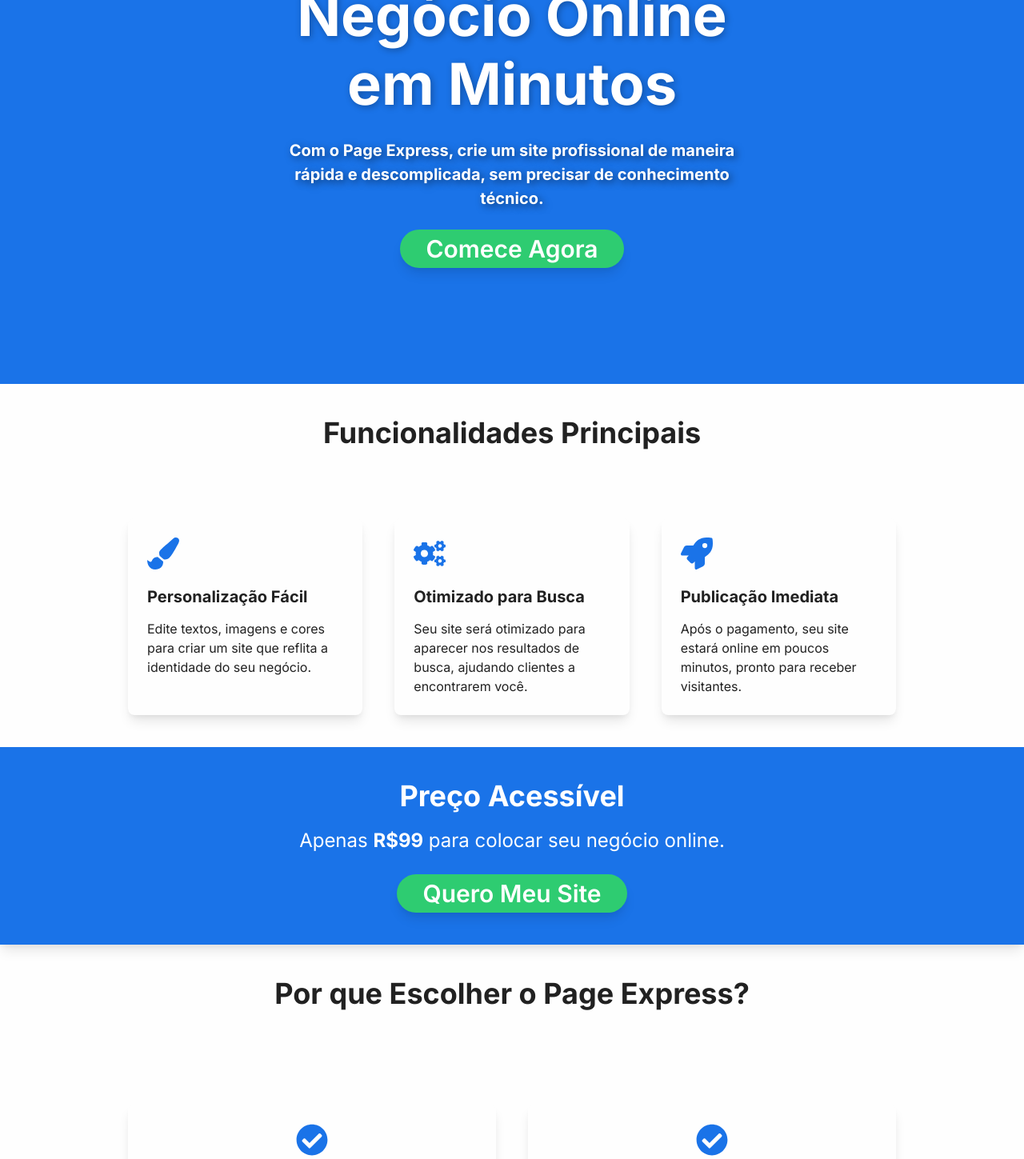
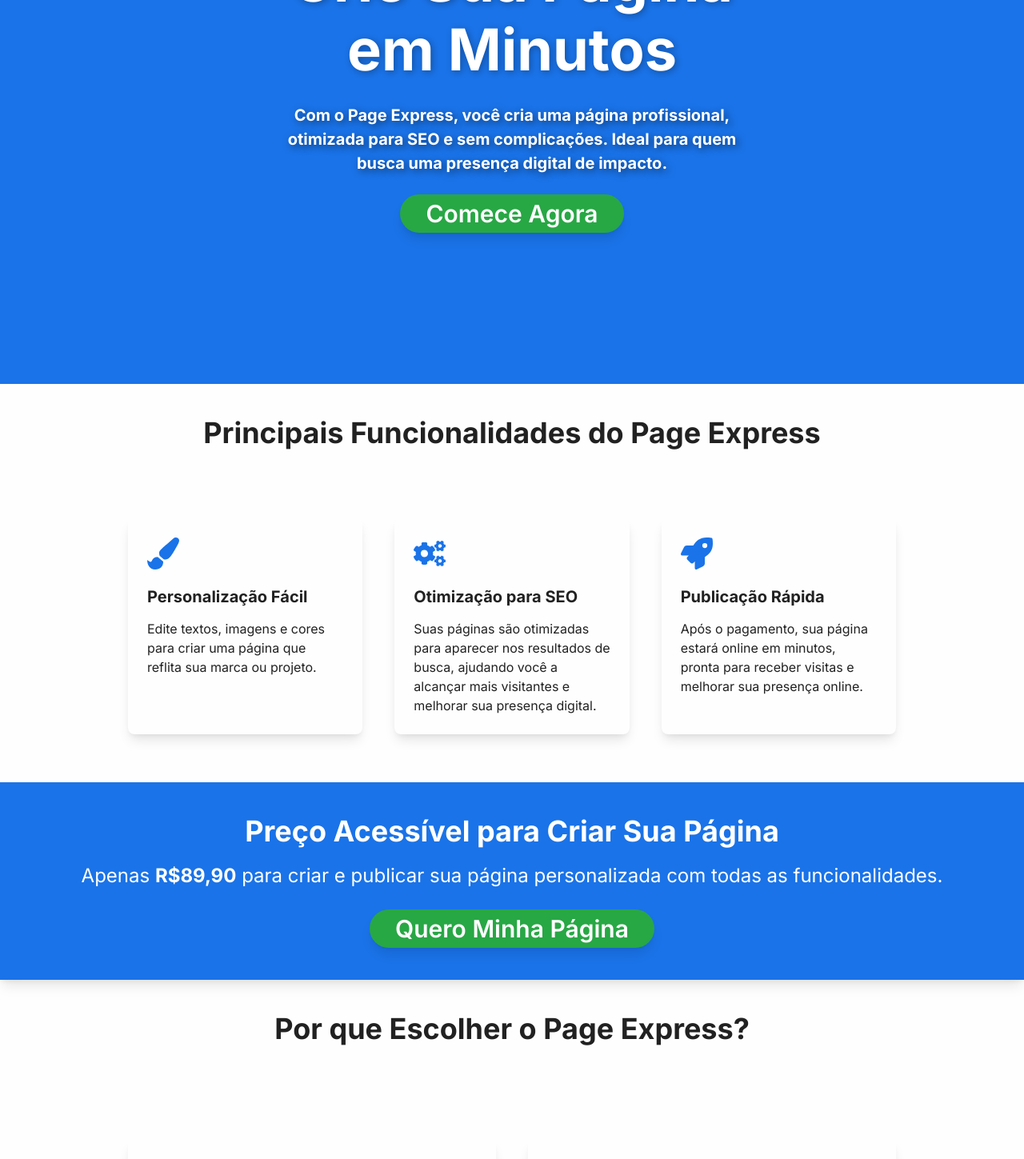
Before and after one commit to joaoantoniocoelho/landing-labs-ui, a Next.js app: page / in a window 1280 px wide. Shown: the part 320-1769 px from the top of the page at 80% size. Built offline with nearby package versions, Linux system fonts and the light colour scheme.

Commit message:
PE-6: SEO improvements and favicon

```diff
--- a/pages/index.js
+++ b/pages/index.js
@@ -22,11 +22,38 @@
     DrawerCloseButton,
     useBreakpointValue,
     useDisclosure,
+    keyframes,
 } from '@chakra-ui/react';
-import { FaCogs, FaPaintBrush, FaRocket, FaCheckCircle, FaHome, FaTag, FaInfoCircle, FaQuestionCircle } from 'react-icons/fa'; // Ícones atualizados
+import {
+    FaCogs,
+    FaPaintBrush,
+    FaRocket,
+    FaHome,
+    FaTag,
+    FaInfoCircle,
+    FaQuestionCircle,
+    FaWallet,
+    FaHandsHelping
+} from 'react-icons/fa';
 import { HamburgerIcon } from '@chakra-ui/icons';
 import Head from 'next/head';
 import { useRouter } from 'next/router';
+
+// Keyframes for animations
+const fadeIn = keyframes`
+    from { opacity: 0; }
+    to { opacity: 1; }
+  `;
+
+const slideIn = keyframes`
+    from { transform: translateY(20px); opacity: 0; }
+    to { transform: translateY(0); opacity: 1; }
+  `;
+
+const bounceIcon = keyframes`
+    0%, 100% { transform: translateY(0); }
+    50% { transform: translateY(-5px); }
+  `;
 
 export default function Home() {
     const router = useRouter();
@@ -36,22 +63,15 @@
     return (
         <>
             <Head>
-                <title>Page Express - Crie Seu Site em Minutos</title>
+                <title>Page Express - Crie Páginas Personalizadas e Otimizadas para SEO</title>
                 <meta
                     name="description"
-                    content="Com o Page Express, você cria um site profissional para o seu negócio de forma rápida e fácil, sem precisar de conhecimento técnico."
+                    content="Com o Page Express, você cria páginas personalizadas, profissionais e otimizadas para SEO, ideais para negócios, freelancers e qualquer um que deseja uma presença digital forte."
                 />
                 <meta
                     name="keywords"
-                    content="criação de sites, site profissional, presença online, pequenos negócios, site fácil"
+                    content="criação de páginas, páginas personalizadas, landing pages, site profissional, presença digital, SEO, pequenos negócios, criar páginas, soluções digitais"
                 />
-                <meta property="og:title" content="Page Express - Crie Seu Site em Minutos" />
-                <meta
-                    property="og:description"
-                    content="Com o Page Express, você cria um site profissional para o seu negócio de forma rápida e fácil, sem precisar de conhecimento técnico."
-                />
-                <meta property="og:url" content="https://page-express-ui.vercel.app/" />
-                <meta property="og:image" content="/og-image.png" />
             </Head>
 
             {/* Navigation Header */}
@@ -78,7 +98,6 @@
 
                         {isMobile ? (
                             <>
-                                {/* Botão Hamburger para abrir o Drawer */}
                                 <IconButton
                                     icon={<HamburgerIcon />}
                                     aria-label="Open Menu"
@@ -96,31 +115,51 @@
                                                 <VStack spacing={6} align="flex-start">
                                                     <HStack as="nav" spacing={4} onClick={onClose}>
                                                         <Icon as={FaHome} boxSize={5} />
-                                                        <Link href="#inicio" color="text.secondary" _hover={{ color: 'brand.secondary' }}>
+                                                        <Link
+                                                            href="#inicio"
+                                                            color="text.secondary"
+                                                            _hover={{ color: 'brand.secondary' }}
+                                                        >
                                 Início
                                                         </Link>
                                                     </HStack>
                                                     <HStack as="nav" spacing={4} onClick={onClose}>
                                                         <Icon as={FaPaintBrush} boxSize={5} />
-                                                        <Link href="#funcionalidades" color="text.secondary" _hover={{ color: 'brand.secondary' }}>
+                                                        <Link
+                                                            href="#funcionalidades"
+                                                            color="text.secondary"
+                                                            _hover={{ color: 'brand.secondary' }}
+                                                        >
                                 Funcionalidades
                                                         </Link>
                                                     </HStack>
                                                     <HStack as="nav" spacing={4} onClick={onClose}>
                                                         <Icon as={FaTag} boxSize={5} />
-                                                        <Link href="#preco" color="text.secondary" _hover={{ color: 'brand.secondary' }}>
+                                                        <Link
+                                                            href="#preco"
+                                                            color="text.secondary"
+                                                            _hover={{ color: 'brand.secondary' }}
+                                                        >
                                 Preço
                                                         </Link>
                                                     </HStack>
                                                     <HStack as="nav" spacing={4} onClick={onClose}>
                                                         <Icon as={FaInfoCircle} boxSize={5} />
-                                                        <Link href="#beneficios" color="text.secondary" _hover={{ color: 'brand.secondary' }}>
+                                                        <Link
+                                                            href="#beneficios"
+                                                            color="text.secondary"
+                                                            _hover={{ color: 'brand.secondary' }}
+                                                        >
                                 Benefícios
                                                         </Link>
                                                     </HStack>
                                                     <HStack as="nav" spacing={4} onClick={onClose}>
                                                         <Icon as={FaQuestionCircle} boxSize={5} />
-                                                        <Link href="#faq" color="text.secondary" _hover={{ color: 'brand.secondary' }}>
+                                                        <Link
+                                                            href="#faq"
+                                                            color="text.secondary"
+                                                            _hover={{ color: 'brand.secondary' }}
+                                                        >
                                 FAQ
                                                         </Link>
                                                     </HStack>
@@ -182,6 +221,7 @@
                 justifyContent="center"
                 bg="brand.primary"
                 pt={16}
+                animation={`${fadeIn} 1s ease-in-out`}
             >
                 <VStack
                     spacing={6}
@@ -193,8 +233,9 @@
                         as="h1"
                         fontSize={{ base: '4xl', md: '6xl', lg: '7xl' }}
                         textShadow="2px 2px 8px rgba(0, 0, 0, 0.3)"
+                        animation={`${slideIn} 1s ease-in-out`}
                     >
-              Coloque Seu Negócio Online em Minutos
+              Crie Sua Página em Minutos
                     </Heading>
                     <Text
                         fontSize="xl"
@@ -202,8 +243,10 @@
                         fontWeight="bold"
                         textShadow="3px 3px 10px rgba(0, 0, 0, 0.5)"
                         px={{ base: 4, md: 0 }}
+                        animation={`${slideIn} 1.2s ease-in-out`}
                     >
-              Com o Page Express, crie um site profissional de maneira rápida e descomplicada, sem precisar de conhecimento técnico.
+              Com o Page Express, você cria uma página profissional, otimizada para SEO e sem complicações. Ideal para quem
+              busca uma presença digital de impacto.
                     </Text>
 
                     <Button
@@ -217,9 +260,11 @@
                         bg="brand.button"
                         color="text.secondary"
                         _hover={{
-                            bg: 'interaction.purpleHover',
+                            bg: 'interaction.hover',
+                            transform: 'scale(1.05)',
                         }}
                         shadow="lg"
+                        transition="transform 0.3s ease-in-out"
                     >
               Comece Agora
                     </Button>
@@ -229,22 +274,22 @@
             {/* Features */}
             <Container id="funcionalidades" maxW="container.lg" py={10} px={8}>
                 <Heading as="h2" size="xl" textAlign="center" color="text.primary" h="8rem">
-            Funcionalidades Principais
+            Principais Funcionalidades do Page Express
                 </Heading>
-                <SimpleGrid columns={{ base: 1, md: 3 }} spacing={10}>
+                <SimpleGrid columns={{ base: 1, md: 3 }} spacing={10} mb={5}>
                     <Box
                         p={6}
                         borderRadius="lg"
                         boxShadow="lg"
                         bg="brand.background"
+                        _hover={{ transform: 'translateY(-5px)', transition: '0.3s ease-in-out' }}
                     >
-                        <Icon as={FaPaintBrush} w={10} h={10} color="brand.primary" />
+                        <Icon as={FaPaintBrush} w={10} h={10} color="brand.primary" animation={`${bounceIcon} 2s infinite`} />
                         <Heading as="h3" size="md" color="text.primary" mt={4}>
                 Personalização Fácil
                         </Heading>
                         <Text mt={4} color="text.primary">
-                Edite textos, imagens e cores para criar um site que reflita a identidade do seu
-                negócio.
+                Edite textos, imagens e cores para criar uma página que reflita sua marca ou projeto.
                         </Text>
                     </Box>
 
@@ -253,14 +298,15 @@
                         borderRadius="lg"
                         boxShadow="lg"
                         bg="brand.background"
+                        _hover={{ transform: 'translateY(-5px)', transition: '0.3s ease-in-out' }}
                     >
-                        <Icon as={FaCogs} w={10} h={10} color="brand.primary" />
+                        <Icon as={FaCogs} w={10} h={10} color="brand.primary" animation={`${bounceIcon} 2s infinite`} />
                         <Heading as="h3" size="md" color="text.primary" mt={4}>
-                Otimizado para Busca
+                Otimização para SEO
                         </Heading>
                         <Text mt={4} color="text.primary">
-                Seu site será otimizado para aparecer nos resultados de busca, ajudando clientes a
-                encontrarem você.
+                Suas páginas são otimizadas para aparecer nos resultados de busca, ajudando você a alcançar mais visitantes
+                e melhorar sua presença digital.
                         </Text>
                     </Box>
 
@@ -269,33 +315,27 @@
                         borderRadius="lg"
                         boxShadow="lg"
                         bg="brand.background"
+                        _hover={{ transform: 'translateY(-5px)', transition: '0.3s ease-in-out' }}
                     >
-                        <Icon as={FaRocket} w={10} h={10} color="brand.primary" />
+                        <Icon as={FaRocket} w={10} h={10} color="brand.primary" animation={`${bounceIcon} 2s infinite`} />
                         <Heading as="h3" size="md" color="text.primary" mt={4}>
-                Publicação Imediata
+                Publicação Rápida
                         </Heading>
                         <Text mt={4} color="text.primary">
-                Após o pagamento, seu site estará online em poucos minutos, pronto para receber
-                visitantes.
+                Após o pagamento, sua página estará online em minutos, pronta para receber visitas e melhorar sua presença
+                online.
                         </Text>
                     </Box>
                 </SimpleGrid>
             </Container>
 
             {/* Price section */}
-            <Box
-                id="preco"
-                width="100%"
-                py={10}
-                textAlign="center"
-                bg="brand.primary"
-                boxShadow="lg"
-            >
+            <Box id="preco" width="100%" py={10} textAlign="center" bg="brand.primary" boxShadow="lg">
                 <Heading as="h2" size="xl" mb={4} color="text.secondary">
-            Preço Acessível
+            Preço Acessível para Criar Sua Página
                 </Heading>
                 <Text fontSize="2xl" mb={6} color="text.secondary" px={{ base: 4, md: 0 }}>
-            Apenas <strong>R$99</strong> para colocar seu negócio online.
+            Apenas <strong>R$89,90</strong> para criar e publicar sua página personalizada com todas as funcionalidades.
                 </Text>
                 <Button
                     size="lg"
@@ -308,15 +348,15 @@
                     bg="brand.button"
                     color="text.secondary"
                     _hover={{
-                        bg: 'interaction.purpleHover',
+                        bg: 'interaction.hover',
+                        transform: 'scale(1.05)',
                     }}
                     shadow="lg"
+                    transition="transform 0.3s ease-in-out"
                 >
-            Quero Meu Site
+            Quero Minha Página
                 </Button>
             </Box>
-
-            {/* Benefits */}
             <Container id="beneficios" maxW="container.lg" py={10} px={8} textAlign="center">
                 <Heading as="h2" size="xl" mb={8} color="text.primary" h="8rem">
             Por que Escolher o Page Express?
@@ -328,7 +368,7 @@
                         boxShadow="lg"
                         bg="brand.background"
                     >
-                        <Icon as={FaCheckCircle} w={10} h={10} color="brand.primary" />
+                        <Icon as={FaHandsHelping} w={10} h={10} color="brand.primary" animation={`${bounceIcon} 2s infinite`}/>
                         <Heading as="h3" size="md" color="text.primary" mt={4}>
                 Simplicidade
                         </Heading>
@@ -343,7 +383,7 @@
                         boxShadow="lg"
                         bg="brand.background"
                     >
-                        <Icon as={FaCheckCircle} w={10} h={10} color="brand.primary" />
+                        <Icon as={FaWallet} w={10} h={10} color="brand.primary" animation={`${bounceIcon} 2s infinite`}/>
                         <Heading as="h3" size="md" color="text.primary" mt={4}>
                 Economia
                         </Heading>
@@ -357,67 +397,67 @@
             {/* FAQ Section */}
             <Container id="faq" maxW="container.lg" py={10} px={8}>
                 <Heading as="h2" size="xl" textAlign="center" color="text.primary" mb={8}>
-                    Perguntas Frequentes
+    Perguntas Frequentes
                 </Heading>
 
                 <Accordion allowToggle>
                     <AccordionItem>
                         <AccordionButton>
                             <Box flex="1" textAlign="left" fontWeight="bold" color="text.primary">
-                                Como o Page Express funciona?
+          Como funciona o Page Express?
                             </Box>
                             <AccordionIcon />
                         </AccordionButton>
                         <AccordionPanel pb={4} color="text.primary">
-                            O Page Express é uma plataforma que permite que você crie um site profissional de forma rápida e fácil. Com nosso editor intuitivo, você pode personalizar todos os aspectos do seu site—textos, imagens, cores e mais—sem necessidade de conhecimento técnico. Em poucos minutos, seu site estará online, ajudando você a estabelecer sua presença digital e alcançar mais clientes.
+        O Page Express é uma plataforma que permite que você crie uma <strong>página personalizada</strong> de forma rápida e fácil. Nosso editor intuitivo permite que você ajuste todos os aspectos da sua página, como <strong>textos</strong>, <strong>imagens</strong> e <strong>cores</strong>, sem necessidade de conhecimento técnico. Em minutos, sua página estará online, ajudando você a fortalecer sua <strong>presença digital</strong> e alcançar mais clientes.
                         </AccordionPanel>
                     </AccordionItem>
 
                     <AccordionItem>
                         <AccordionButton>
                             <Box flex="1" textAlign="left" fontWeight="bold" color="text.primary">
-                                O que é SEO?
+          O que é SEO?
                             </Box>
                             <AccordionIcon />
                         </AccordionButton>
                         <AccordionPanel pb={4} color="text.primary">
-                            SEO, ou Otimização para Motores de Busca, é o processo de melhorar a visibilidade do seu site nos resultados de busca do Google e outros mecanismos de busca. Quanto melhor o SEO do seu site, mais fácil será para os clientes encontrarem você online. O Page Express já inclui as melhores práticas de SEO, como URLs amigáveis, meta tags personalizadas e dados estruturados, o que ajuda a aumentar sua visibilidade e atrair mais tráfego orgânico.
+        SEO, ou <strong>Otimização para Motores de Busca</strong>, é o processo de melhorar a visibilidade da sua página nos resultados de busca do Google e outros mecanismos de busca. Quanto melhor o SEO da sua página, mais fácil será para os clientes encontrarem você online. O Page Express já vem com <strong>boas práticas de SEO</strong>, como URLs amigáveis, meta tags personalizadas e dados estruturados, que ajudam a aumentar sua <strong>visibilidade online</strong> e atrair mais tráfego orgânico.
                         </AccordionPanel>
                     </AccordionItem>
 
                     <AccordionItem>
                         <AccordionButton>
                             <Box flex="1" textAlign="left" fontWeight="bold" color="text.primary">
-                                Meu site será otimizado para SEO?
+          Minha página será otimizada para SEO?
                             </Box>
                             <AccordionIcon />
                         </AccordionButton>
                         <AccordionPanel pb={4} color="text.primary">
-                            Sim! SEO, ou Otimização para Motores de Busca, é essencial para que seu site seja encontrado facilmente no Google e outros mecanismos de busca. O Page Express cria sites otimizados, incluindo meta tags personalizadas, URLs amigáveis e dados estruturados. Isso aumenta a visibilidade do seu negócio online, ajudando a atrair mais visitantes e potenciais clientes.
+        Sim! O Page Express cria páginas já otimizadas para SEO. Isso inclui a criação de <strong>meta tags personalizadas</strong>, URLs amigáveis e dados estruturados. Essas otimizações ajudam a melhorar sua posição nos resultados de busca, facilitando que mais pessoas encontrem sua página na internet.
                         </AccordionPanel>
                     </AccordionItem>
 
                     <AccordionItem>
                         <AccordionButton>
                             <Box flex="1" textAlign="left" fontWeight="bold" color="text.primary">
-                                Eu preciso de um subdomínio personalizado?
+          Eu preciso de um subdomínio personalizado?
                             </Box>
                             <AccordionIcon />
                         </AccordionButton>
                         <AccordionPanel pb={4} color="text.primary">
-                            Não, você não precisa de um subdomínio personalizado. Utilizamos uma estrutura de subdiretórios, como <strong>pageexpress.io/seunome</strong>, o que é benéfico para SEO. Isso significa que seu site pode herdar a autoridade do nosso domínio principal, melhorando sua posição nos resultados de busca e facilitando que clientes encontrem seu negócio online. Além disso, elimina a necessidade de configurações técnicas complexas.
+        Não, você não precisa de um subdomínio personalizado. O Page Express utiliza uma estrutura de subdiretórios, como <strong>pageexpress.io/seunome</strong>, que é vantajosa para SEO. Essa estrutura permite que sua página aproveite a <strong>autoridade do domínio principal</strong>, melhorando sua visibilidade nos motores de busca e facilitando que clientes encontrem sua página online, sem necessidade de configurações complexas.
                         </AccordionPanel>
                     </AccordionItem>
 
                     <AccordionItem>
                         <AccordionButton>
                             <Box flex="1" textAlign="left" fontWeight="bold" color="text.primary">
-                                Qual o custo para criar meu site?
+          Qual o custo para criar minha página?
                             </Box>
                             <AccordionIcon />
                         </AccordionButton>
                         <AccordionPanel pb={4} color="text.primary">
-                            Por apenas R$99, você pode criar seu site profissional no Page Express. Essa é uma taxa única que inclui todas as funcionalidades necessárias para colocar seu site online e otimizado para os motores de busca. Não há cobranças mensais ou custos ocultos—você paga uma vez e obtém um site completo e funcional.
+        Por apenas <strong>R$89,90</strong>, você pode criar sua página personalizada no Page Express. Essa taxa única inclui todas as funcionalidades necessárias para colocar sua página online e <strong>otimizada para SEO</strong>. Não há cobranças mensais ou custos ocultos — você paga uma vez e obtém uma página completa e funcional, pronta para fortalecer sua presença digital.
                         </AccordionPanel>
                     </AccordionItem>
 
--- a/theme/theme.js
+++ b/theme/theme.js
@@ -11,14 +11,14 @@
             secondary: '#E0F7FA', // Azul claro suave
             background: '#FEFEFE', // Fundo branco
             whiteBackground: '#FFFFFF', // Branco puro para seções específicas
-            button: '#2ECC71', // Verde esmeralda para os botões
+            button: '#28A745', // Verde esmeralda para os botões
         },
         text: {
             primary: '#212121', // Texto primário em cinza escuro
             secondary: '#FFFFFF', // Texto secundário em branco
         },
         interaction: {
-            hover: '#27AE60', // Um verde escuro suave para o hover nos botões
+            hover: '#24963E', // Um verde escuro suave para o hover nos botões
         },
     },
     styles: {
```
Also changed, not shown: pages/_document.js (+14 -4 lines), 1 other file (tests, documents, lock files or other folders).
